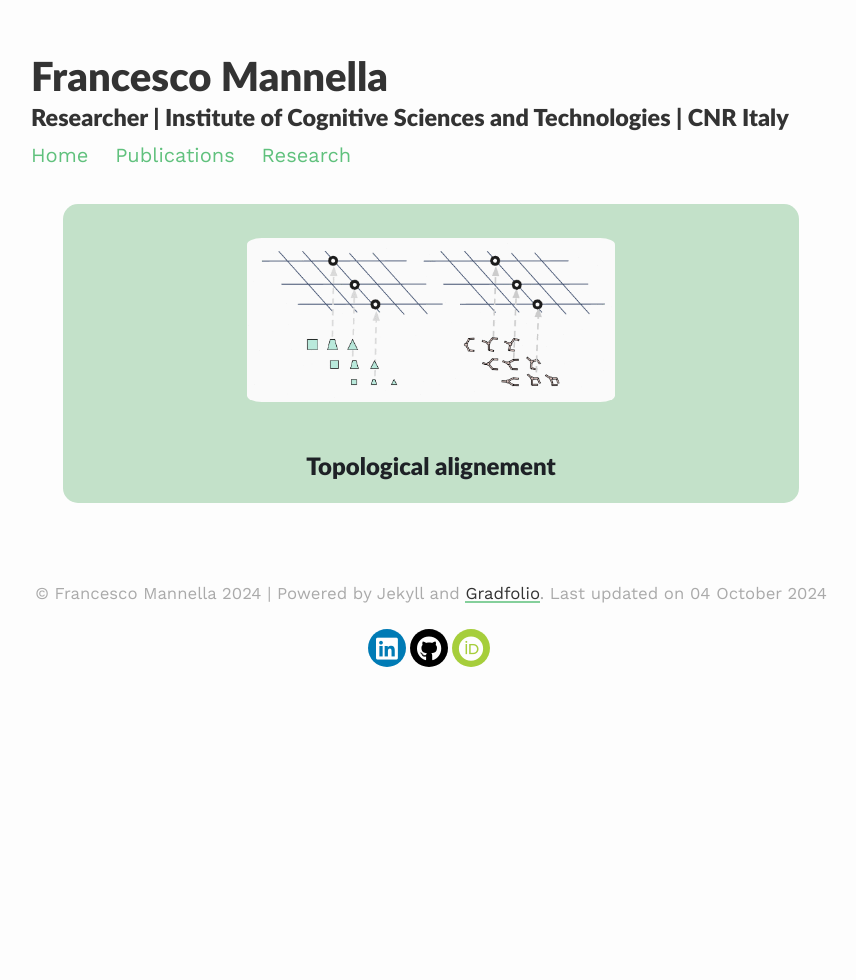
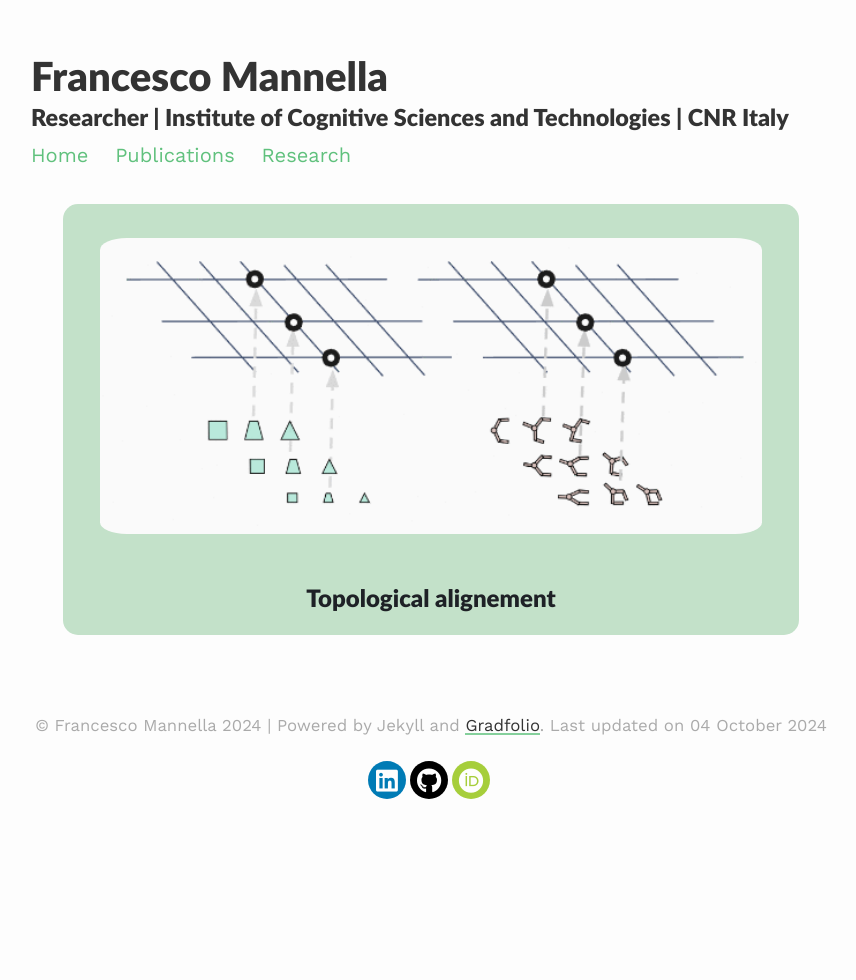
Before and after one commit to francesco-mannella/francesco-mannella.github.io, a Jekyll site: the page built from _pages/projects.md, in a window 1280 px wide. Shown: the whole page, without its empty margins (209-1065 px from the left). Built offline with Jekyll 4.4.1, drawn with Linux system fonts in a browser that asks for light colours; nearby versions of some CDN libraries.

Commit message:
topological alignment

```diff
--- a/_pages/projects.md
+++ b/_pages/projects.md
@@ -28,7 +28,7 @@ published: true
   <div class="projectTile">
           <a href="{{ project.url | prepend: site.baseurl | prepend: site.url }}">
           <br/>
-          <img class="projects image" width="50%" src="{{ project.image | prepend: '/assets/images/' | relative_url }}">
+          <img class="projects image" width="90%" src="{{ project.image | prepend: '/assets/images/' | relative_url }}">
           <span>
               <h2>{{ project.title }}</h2>
               <br/>
```
Also changed, not shown: 2 other files.
